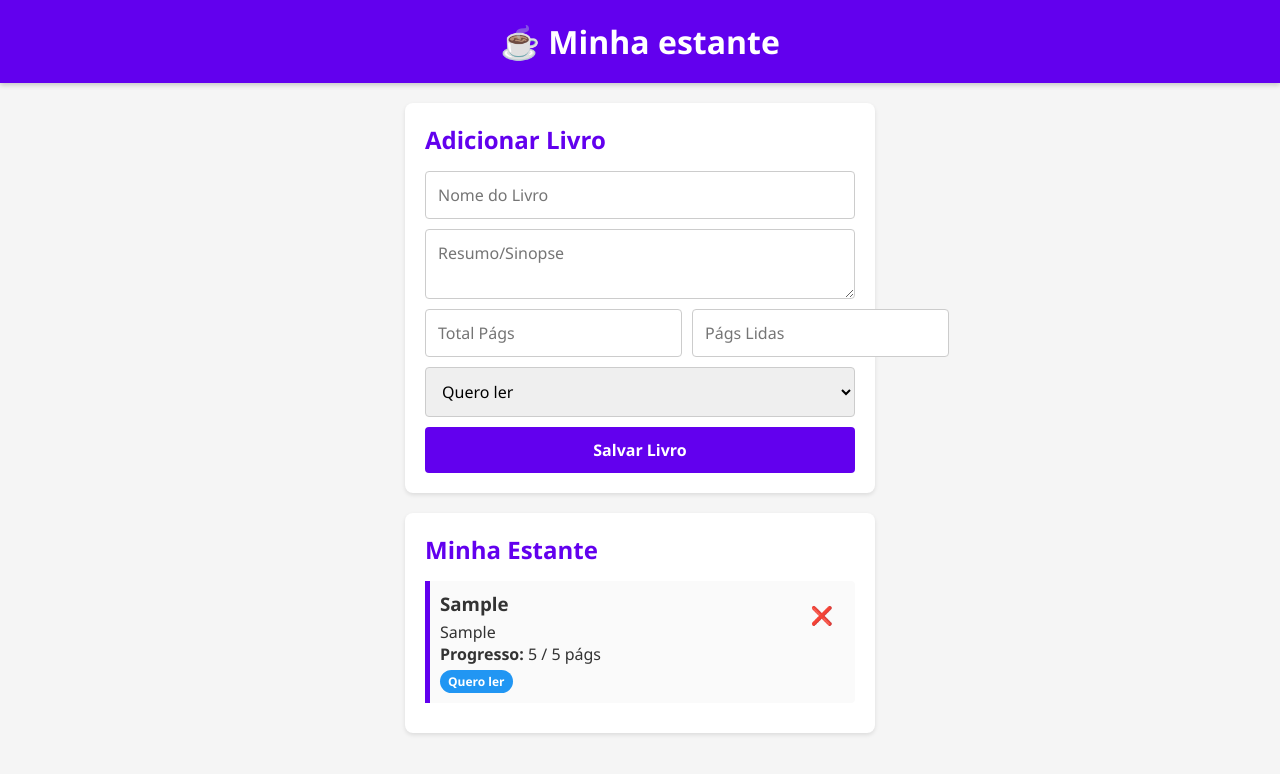
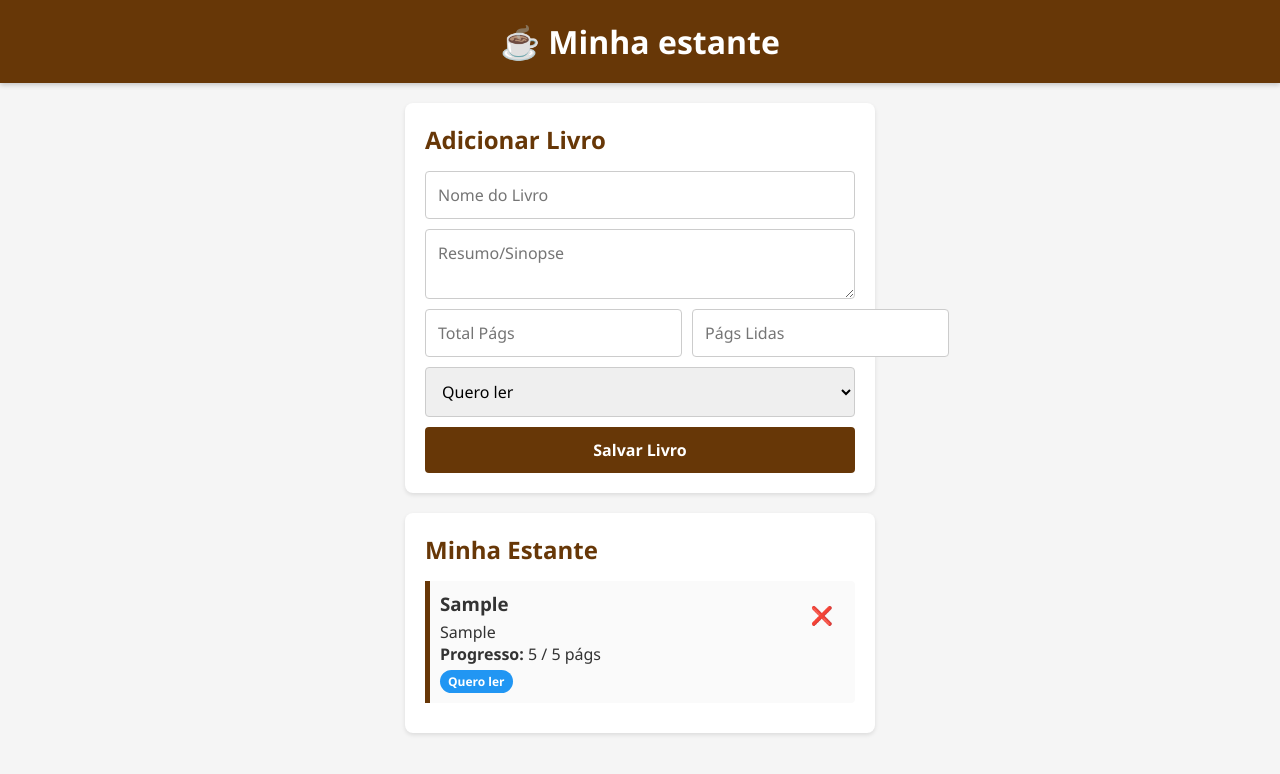
Before and after one commit to N4n2r1/pwa, a plain HTML site: page index.html in a window 1280 px wide. Both pictures are taken after typing "Sample", "Sample", "5", "5" into the empty fields and a click on the button "Salvar Livro". Drawn offline with Linux system fonts and the light colour scheme.

Commit message:
Update index.css

```diff
--- a/index.css
+++ b/index.css
@@ -1,15 +1,15 @@
 * { box-sizing: border-box; margin: 0; padding: 0; font-family: 'Segoe UI', sans-serif; }
 body { background-color: #f5f5f5; color: #333; padding-bottom: 20px; }
-header { background-color: #6200ee; color: white; text-align: center; padding: 20px; box-shadow: 0 2px 5px rgba(0,0,0,0.2); }
+header { background-color: #673707; color: white; text-align: center; padding: 20px; box-shadow: 0 2px 5px rgba(0,0,0,0.2); }
 main { max-width: 500px; margin: 20px auto; padding: 0 15px; }
-h2 { margin-bottom: 15px; color: #6200ee; }
+h2 { margin-bottom: 15px; color: #673707; }
 .form-section, .list-section { background: white; padding: 20px; border-radius: 8px; margin-bottom: 20px; box-shadow: 0 2px 4px rgba(0,0,0,0.1); }
 form { display: flex; flex-direction: column; gap: 10px; }
 input, textarea, select, button { padding: 12px; border: 1px solid #ccc; border-radius: 4px; font-size: 16px; }
 .row { display: grid; grid-template-columns: 1fr 1fr; gap: 10px; }
-button { background-color: #6200ee; color: white; font-weight: bold; cursor: pointer; border: none; }
-button:hover { background-color: #3700b3; }
-.book-card { border-left: 5px solid #6200ee; padding: 10px; margin-bottom: 10px; background: #fafafa; border-radius: 0 4px 4px 0; position: relative; }
+button { background-color: #673707; color: white; font-weight: bold; cursor: pointer; border: none; }
+button:hover { background-color: #5d2c06; }
+.book-card { border-left: 5px solid #673707; padding: 10px; margin-bottom: 10px; background: #fafafa; border-radius: 0 4px 4px 0; position: relative; }
 .book-card h3 { margin-bottom: 5px; }
 .tag { display: inline-block; padding: 3px 8px; border-radius: 12px; font-size: 12px; font-weight: bold; color: white; margin-top: 5px; }
 .tag.lendo { background-color: #ff9800; }
```
